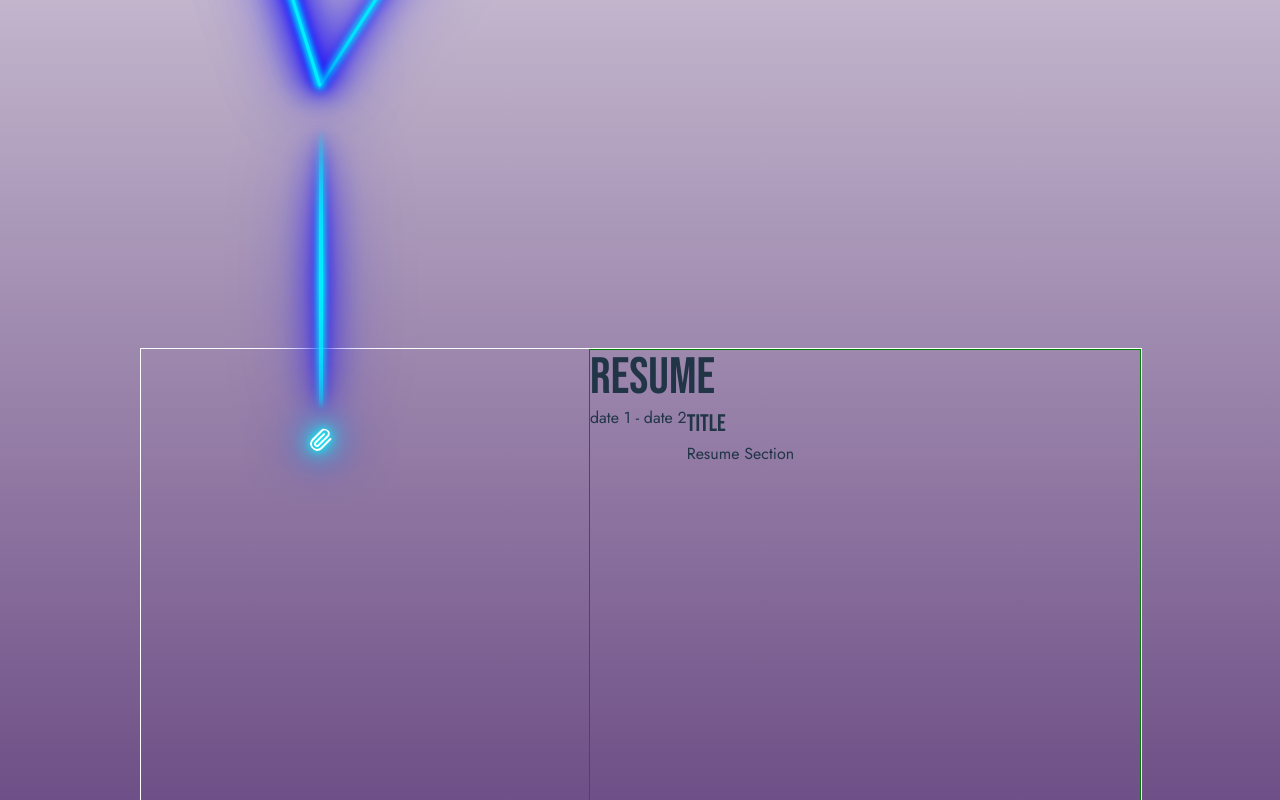
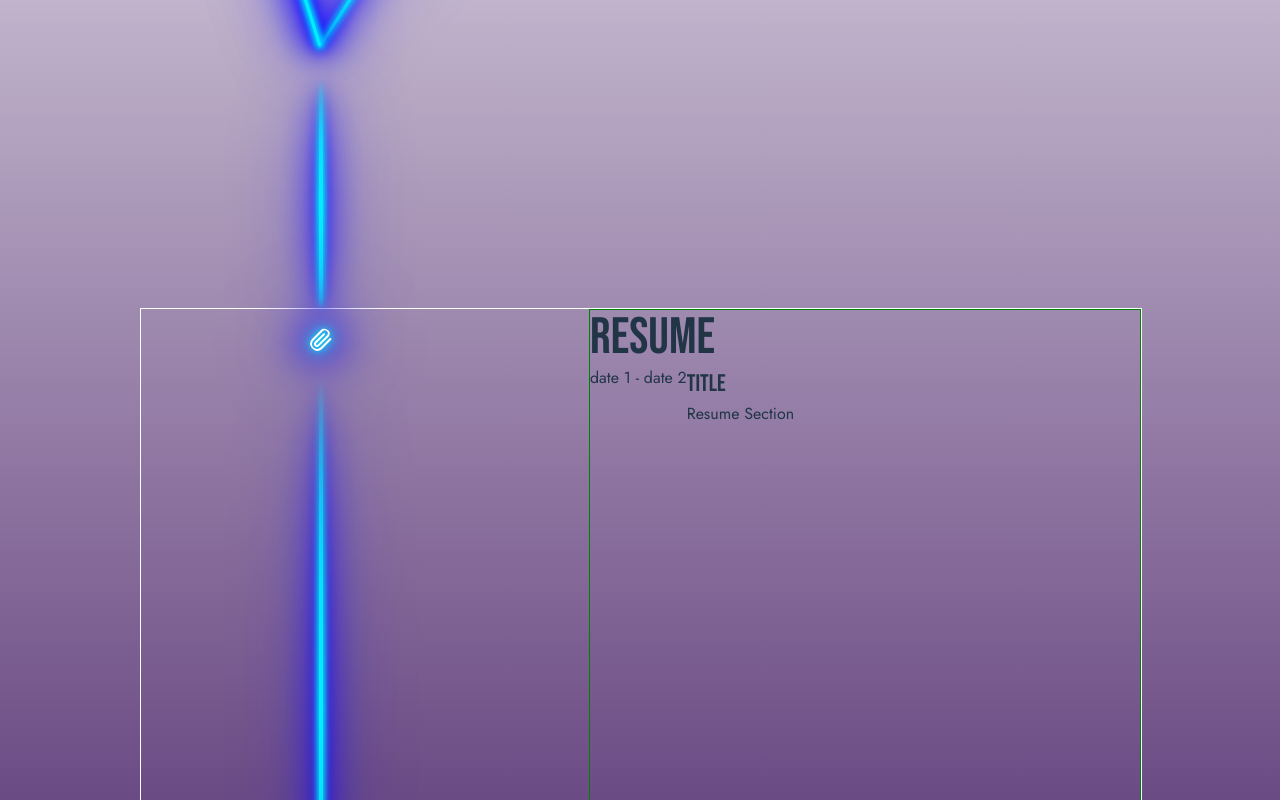
Before and after one commit to notdospek/my-website, a React (Vite) app: page / in a window 1280 px wide. Shown: the part 580-1380 px from the top of the page. Built offline with nearby package versions, Linux system fonts and the light colour scheme.

Commit message:
more resume

```diff
--- a/src/components/Bio.tsx
+++ b/src/components/Bio.tsx
@@ -30,7 +30,7 @@ const Container = styled.div`
   width: 100%;
   flex-direction: row;
   justify-content: space-between;
-  margin-top: 15vh;
+  margin-top: 10vh;
 
   .copy {
     width: 55%;
--- a/src/components/Resume.tsx
+++ b/src/components/Resume.tsx
@@ -11,6 +11,7 @@ const Resume = () => {
         <LineContainer>
           <div className="line" />
           <FiPaperclip className="paper-clip" />
+          <div className="line" style={{ height: '600px' }} />
         </LineContainer>
       </div>
       <div className="copy" style={{ border: '1px solid green' }}>
@@ -24,7 +25,7 @@ const Resume = () => {
 const LineContainer = styled.div`
   position: absolute;
   left: 180px;
-  top: -220px;
+  top: -230px;
   transform: translateX(-50%);
 
   * {
@@ -34,7 +35,7 @@ const LineContainer = styled.div`
   .line {
     width: 4px;
     position: relative;
-    height: 280px; /* 220 gets to resume top, extra 60 added */
+    height: 230px; /* 230 gets to resume top */
     background: linear-gradient(
       to top,
       transparent,
@@ -44,29 +45,6 @@ const LineContainer = styled.div`
       transparent
     );
     filter: var(--blue-line-filter);
-
-    /* &::after {
-      content: '';
-      position: absolute;
-      inset: -0.625em;
-      left: 6px;
-      transform: translateX(-50%);
-      background: linear-gradient(
-        to top,
-        white,
-        5%,
-        yellow,
-        40%,
-        cyan,
-        80%,
-        transparent
-      );
-      filter: blur(0.3rem);
-      opacity: 0.8;
-      width: 6px;
-      border-radius: 5px;
-      z-index: -1;
-    } */
   }
 
   .paper-clip {
@@ -75,8 +53,7 @@ const LineContainer = styled.div`
     margin-bottom: 1rem;
     border-radius: 50%;
     padding: 3px;
-    filter: drop-shadow(0 0 0.2rem cyan) drop-shadow(0 0 0.5rem cyan)
-      drop-shadow(0 0 1rem cyan) drop-shadow(0 0 1.5rem #1100ffb7);
+    filter: var(--blue-radial-filter);
     color: white;
   }
 `;
--- a/src/index.css
+++ b/src/index.css
@@ -11,9 +11,8 @@
   --dark-purple: #080613;
   --dull-text: #9a9a9a;
   --blue-line-stroke: #00eeff;
-  --blue-line-filter: drop-shadow(0 0 0.2rem cyan) drop-shadow(0 0 0.2rem cyan)
-    drop-shadow(0 0 1rem #1100ffcb) drop-shadow(0 0 0.4rem #1100ff)
-    drop-shadow(0 0 2rem #1100ff90);
+  --blue-line-filter: drop-shadow(0 0 0.2rem cyan) drop-shadow(0 0 0.2rem cyan) drop-shadow(0 0 1rem #1100ffcb) drop-shadow(0 0 0.4rem #1100ff) drop-shadow(0 0 2rem #1100ff90);
+  --blue-radial-filter: drop-shadow(0 0 0.2rem #00eeff) drop-shadow(0 0 0.5rem #00eeff) drop-shadow(0 0 1rem #1100ffcb) drop-shadow(0 0 1.5rem #1100ff) drop-shadow(0 0 2rem #1100ff90);
 
   font-synthesis: none;
   text-rendering: optimizeLegibility;
```
